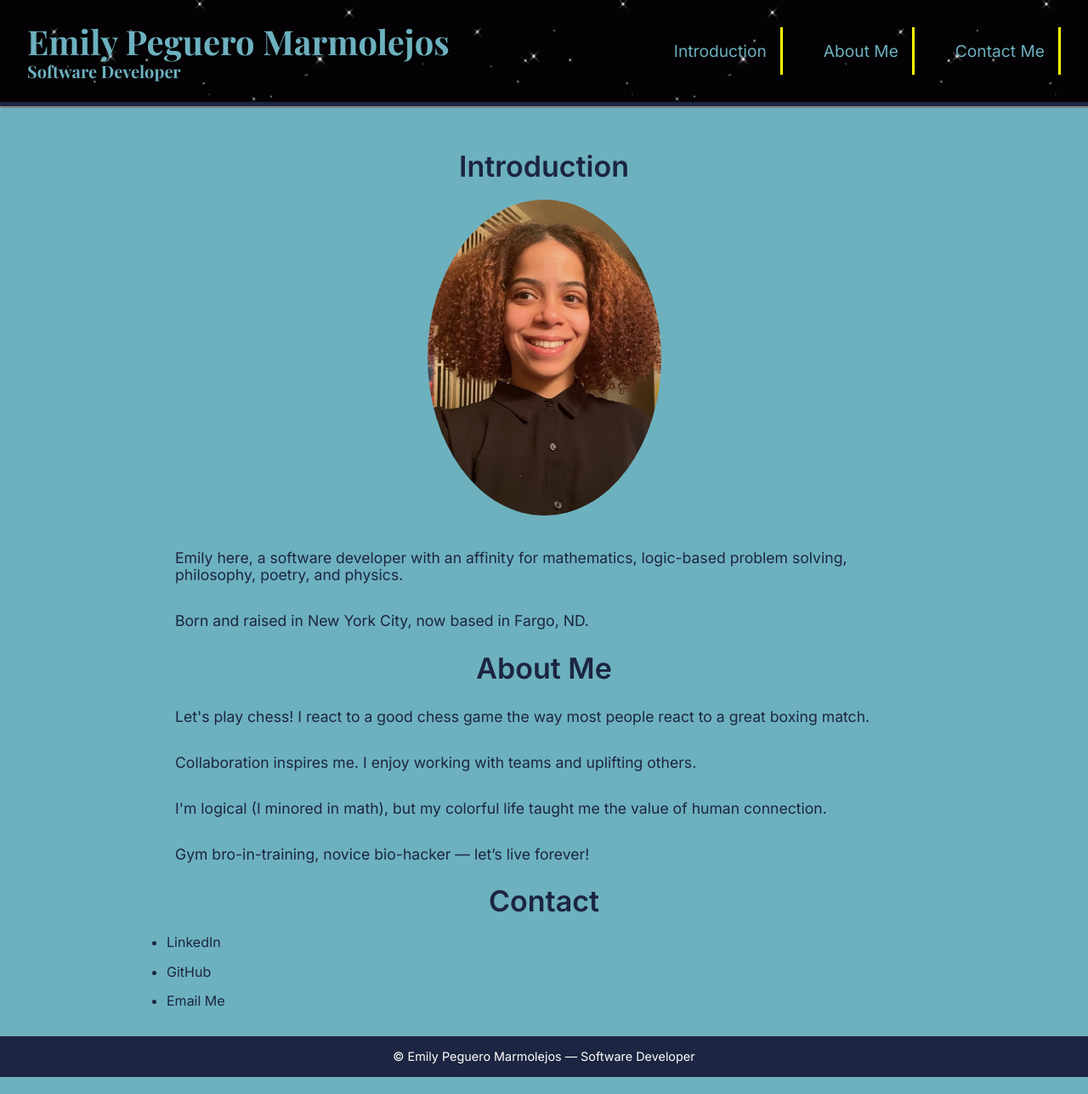
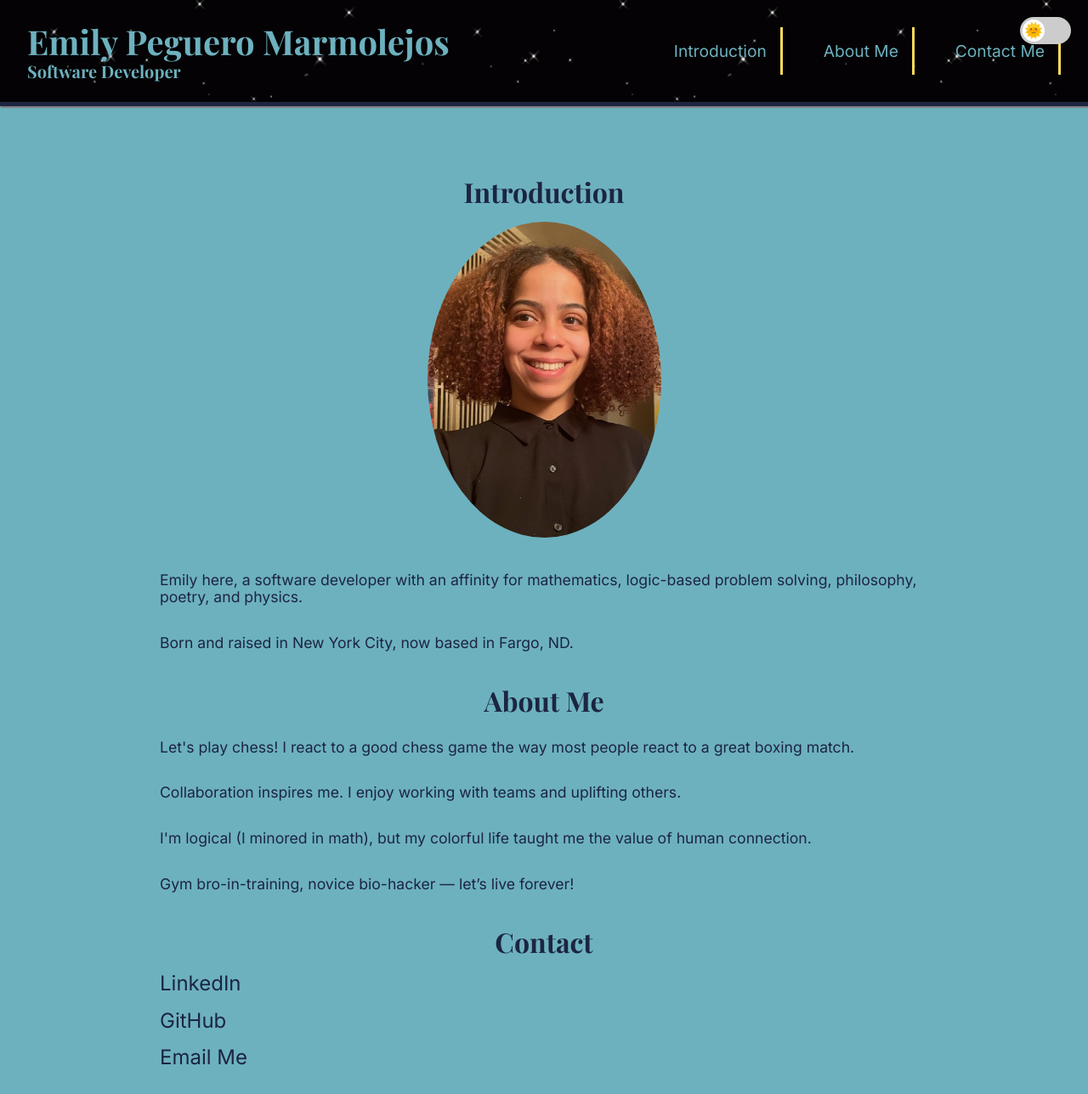
Before and after one commit to Peguero-Marmolejos/emilymania.github.io.software-developer, a plain HTML site: page index.html in a window 1280 px wide. Shown: the top 1288 px of the page at 85% size. Drawn offline with nearby package versions, Linux system fonts and the light colour scheme.

Commit message:
Update style.css Q2 2025
Addng style to toggle and fonts

```diff
--- a/style.css
+++ b/style.css
@@ -1,9 +1,9 @@
 :root {
+  --main-blue: #1C2541;
+  --accent-blue: #6DB1BF;
+  --highlight-yellow: #F9DC5C;
   --font-body: 'Inter', sans-serif;
   --font-heading: 'Playfair Display', serif;
-  --main-blue: #1C2541;
-  --accent-blue: #6DB1BF;
-  --highlight-yellow: yellow;
 }
 
 * {
@@ -15,6 +15,7 @@ body {
   background-color: var(--accent-blue);
   font-family: var(--font-body);
   color: var(--main-blue);
+  transition: background-color 0.3s, color 0.3s;
 }
 
 /* Header */
@@ -53,17 +54,7 @@ body {
   color: white;
 }
 
-/* Article Headings */
-article h3 {
-  display: block;
-  width: 100%;
-  text-align: center;
-  margin: 0 auto 20px auto;
-  font-family: var(--font-body);
-  font-size: 34px;
-}
-
-/* Navigation */
+/* Nav */
 .main-nav ul {
   display: flex;
   gap: 2rem;
@@ -87,6 +78,63 @@ article h3 {
   opacity: 0.7;
 }
 
+/* Dark Mode Toggle */
+.dark-toggle {
+  position: fixed;
+  top: 20px;
+  right: 20px;
+  z-index: 1001;
+}
+
+.switch {
+  position: relative;
+  display: inline-block;
+  width: 60px;
+  height: 32px;
+}
+
+.switch input {
+  opacity: 0;
+  width: 0;
+  height: 0;
+}
+
+.slider {
+  position: absolute;
+  cursor: pointer;
+  background-color: #ccc;
+  border-radius: 34px;
+  top: 0;
+  left: 0;
+  right: 0;
+  bottom: 0;
+  transition: background-color 0.4s;
+}
+
+.slider:before {
+  content: "🌞";
+  position: absolute;
+  height: 26px;
+  width: 26px;
+  left: 3px;
+  bottom: 3px;
+  font-size: 18px;
+  text-align: center;
+  line-height: 26px;
+  background-color: white;
+  border-radius: 50%;
+  transition: transform 0.4s ease-in-out;
+}
+
+input:checked + .slider {
+  background-color: #444;
+}
+
+input:checked + .slider:before {
+  content: "🌜";
+  transform: translateX(28px);
+}
+
 /* Main Content */
 main {
   max-width: 1000px;
@@ -99,13 +147,17 @@ section {
   text-align: center;
 }
 
-h3 {
+article h3 {
+  text-align: center;
+  font-family: var(--font-heading);
   font-size: 2rem;
+  margin-bottom: 1rem;
 }
 
 p {
   font-size: 1.1rem;
-  padding: 0.5rem 50px;
+  padding: 0.5rem 2rem;
+  text-align: left;
 }
 
 /* Image */
@@ -116,17 +168,15 @@ p {
 }
 
 /* Contact Section */
-#contact-me ol {
-  padding: 0 50px;
-  margin: 0;
-  font-size: 27px;
-  font-family: var(--font-body);
-  text-align: center;
-  list-style-type: none;
+.contact-list {
+  list-style: none;
+  padding-left: 2rem;
 }
 
-#contact-me li {
+.contact-list li {
   margin: 1rem 0;
+  font-size: 1.5rem;
+  text-align: left;
 }
 
 .contact-list a {
@@ -148,70 +198,32 @@ footer {
   font-size: 0.9rem;
 }
 
-/* Toggle switch styling */
-.dark-toggle {
-  position: fixed;
-  top: 20px;
-  right: 20px;
-  z-index: 1000;
-}
-.switch {
-  position: relative;
-  display: inline-block;
-  width: 50px;
-  height: 24px;
-}
-.switch input {
-  display: none;
-}
-.slider {
-  position: absolute;
-  cursor: pointer;
-  background-color: #ccc;
-  transition: .4s;
-  border-radius: 34px;
-  top: 0; left: 0; right: 0; bottom: 0;
-}
-.slider:before {
-  content: "";
-  position: absolute;
-  height: 18px;
-  width: 18px;
-  left: 3px;
-  bottom: 3px;
-  background-color: white;
-  transition: .4s;
-  border-radius: 50%;
-}
-input:checked + .slider {
-  background-color: #2196F3;
-}
-input:checked + .slider:before {
-  transform: translateX(26px);
-}
-
-/* Dark mode */
+/* Dark Mode Styles */
 body.dark-mode {
   background-color: #0D1117;
   color: #e6edf3;
 }
+
 body.dark-mode header,
 body.dark-mode footer {
   background-color: #161B22;
   color: #e6edf3;
 }
+
 body.dark-mode nav a {
   color: #58A6FF;
 }
+
 body.dark-mode nav a:hover {
   background-color: #30363D;
   color: #fff;
 }
+
 body.dark-mode #about-me {
   background-color: #161B22;
 }
 
-/* Responsive Design */
+/* Responsive */
 @media screen and (max-width: 768px) {
   .site-header {
     flex-direction: column;
```
